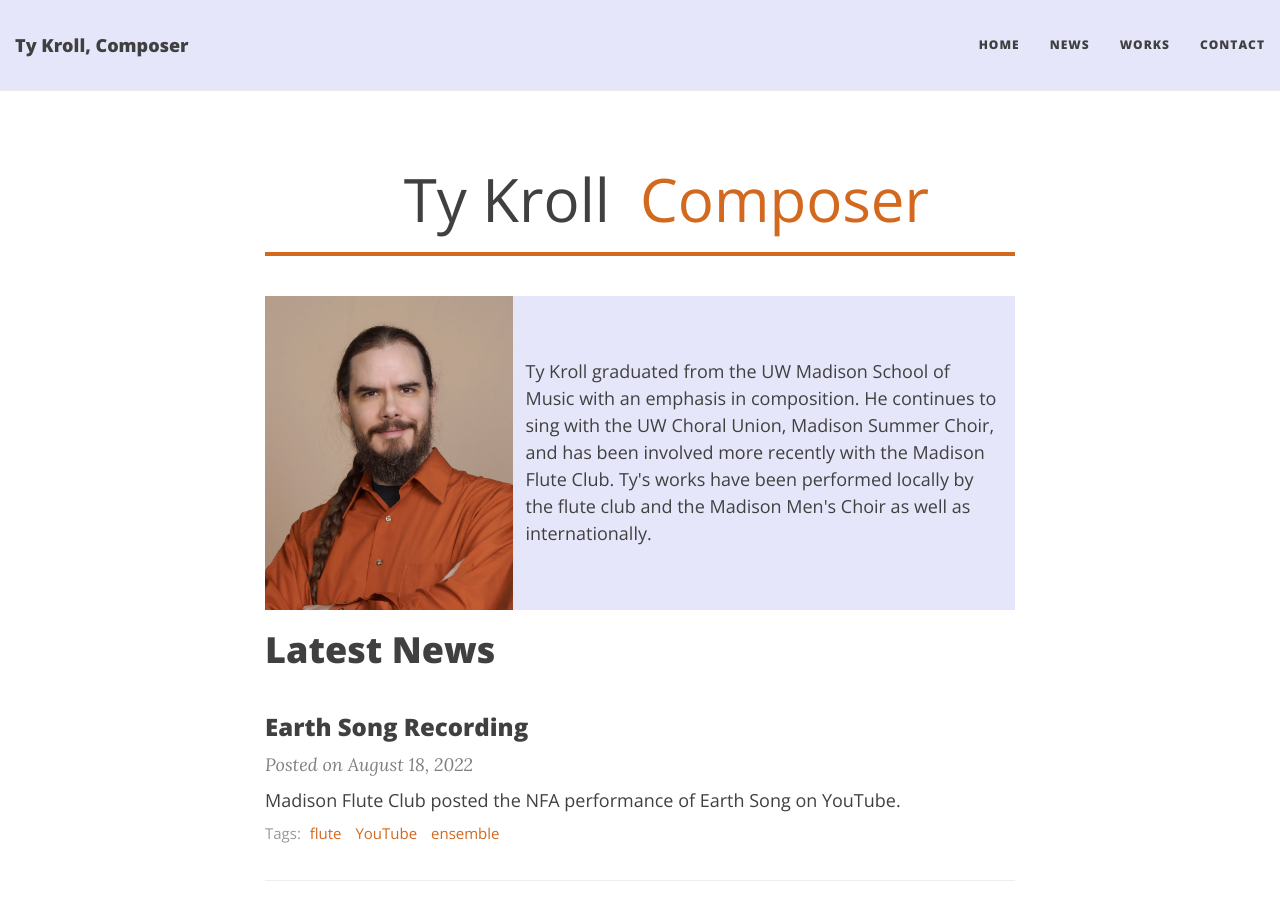
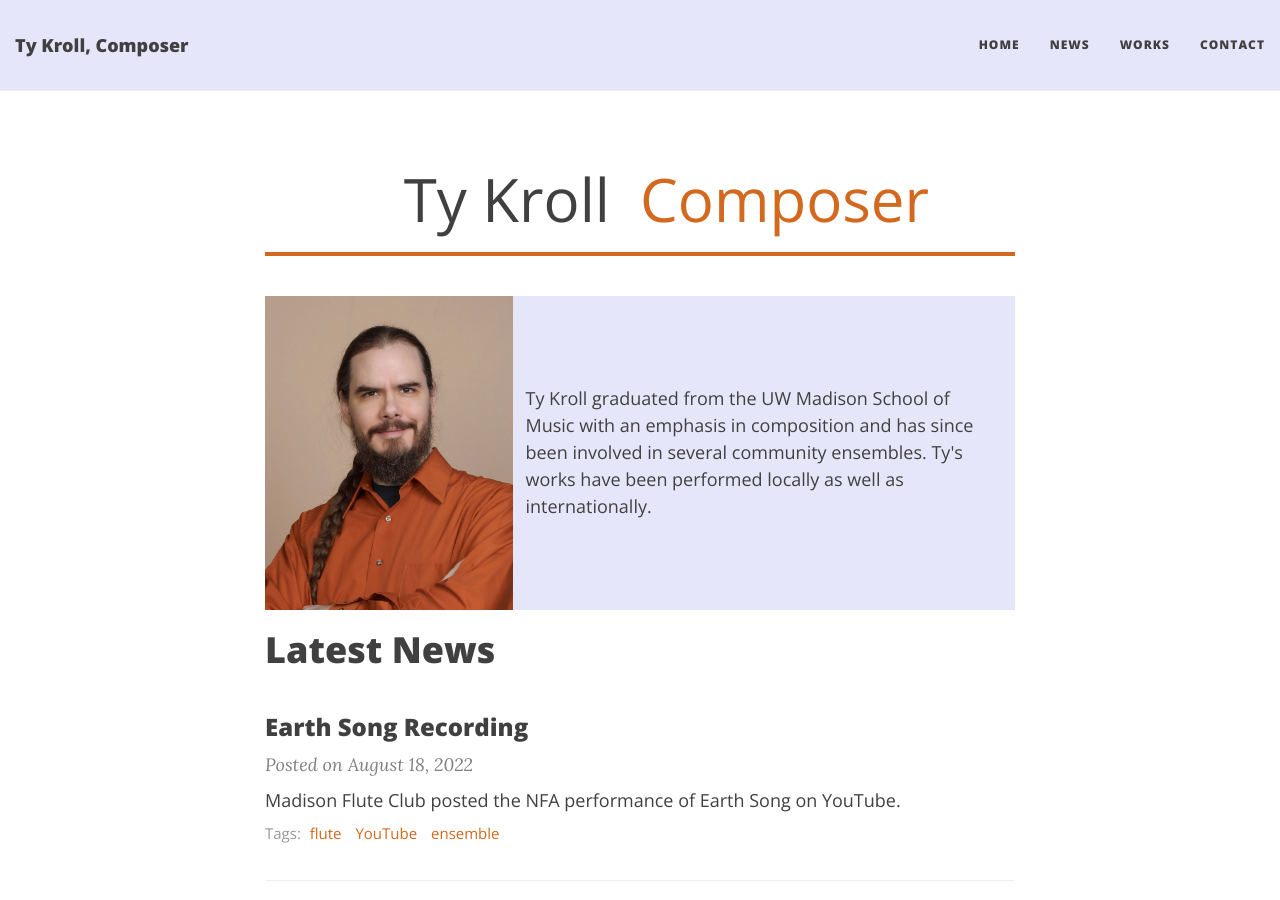
Before and after one commit to ctrueden/tykroll.com, a Jekyll site: the page built from index.html, in a window 1280 px wide and 900 px high. Built offline with Jekyll 4.4.1, drawn with Linux system fonts in a browser that asks for light colours; nearby versions of some CDN libraries; the list of posts is cut into pages by our own code.

Commit message:
Update index.html

```diff
--- a/index.html
+++ b/index.html
@@ -28,7 +28,7 @@ use-site-title: true
 			include_relative bio.md
 			-->
 			<p>
-			Ty Kroll graduated from the UW Madison School of Music with an emphasis in composition. He continues to sing with the UW Choral Union, Madison Summer Choir, and has been involved more recently with the Madison Flute Club. Ty's works have been performed locally by the flute club and the Madison Men's Choir as well as internationally.
+			Ty Kroll graduated from the UW Madison School of Music with an emphasis in composition and has since been involved in several community ensembles. Ty's works have been performed locally as well as internationally.
 			</p>
 		</td>
 	</tr>
```
